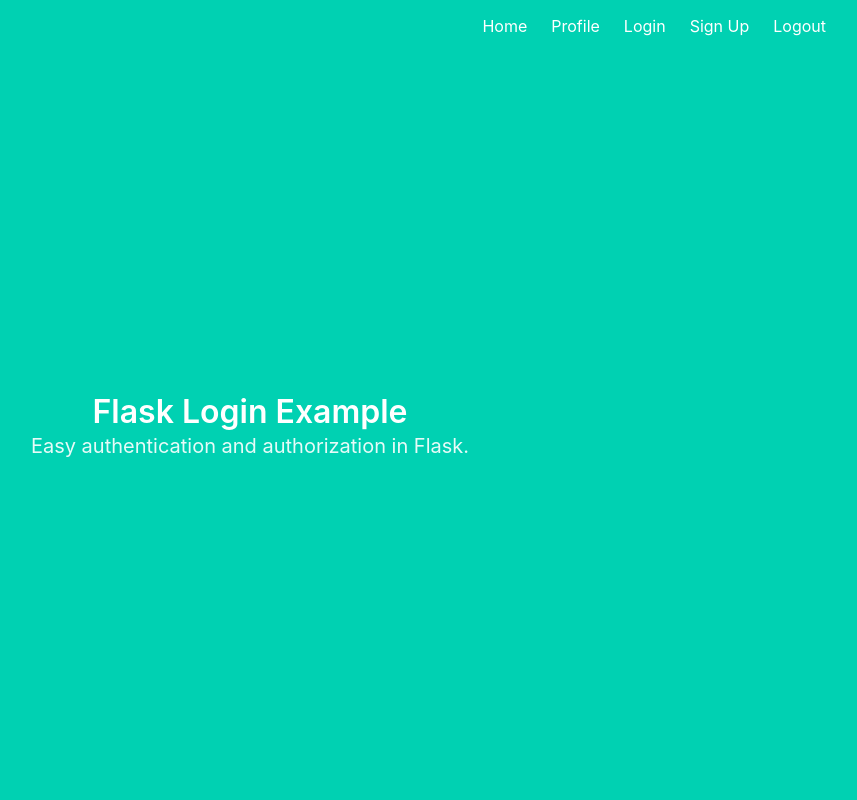
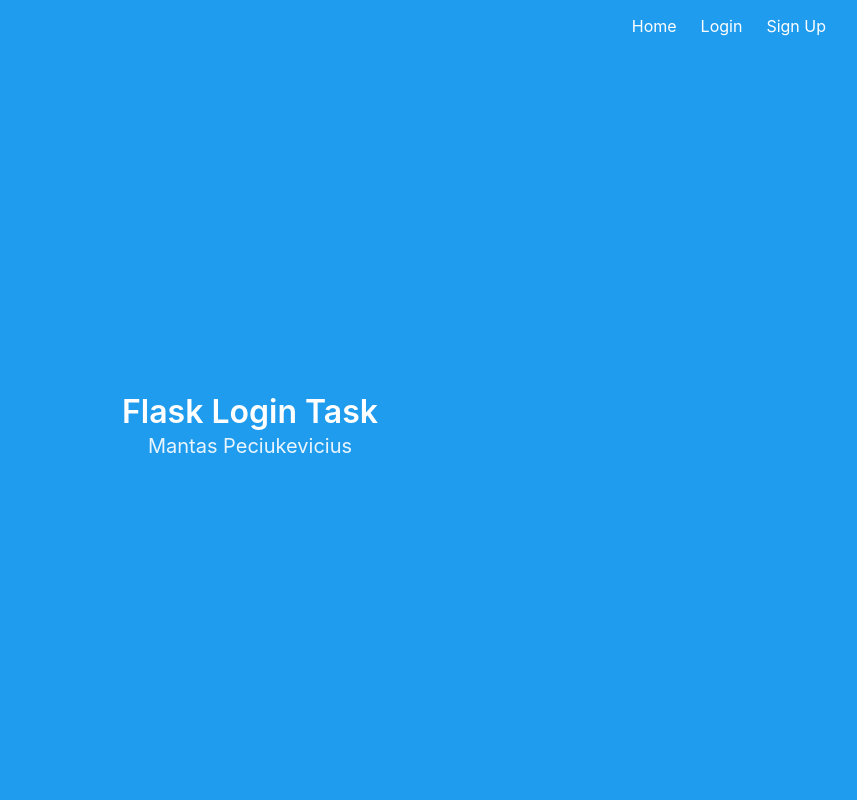
Before and after one commit to freakazoidas/BillSplit6, a Flask app: page / in a window 1280 px wide. Shown: the whole page, without its empty margins (390-1247 px from the left). Run offline with Flask 2, Linux system fonts and the light colour scheme.

Commit message:
hid Profile button while logged out. hid Login button when logged in

```diff
--- a/project/auth.py
+++ b/project/auth.py
@@ -1,5 +1,5 @@
 from flask import Blueprint, flash, redirect, render_template, request, url_for
-from flask_login import login_user
+from flask_login import login_required, login_user, logout_user
 from werkzeug.security import check_password_hash, generate_password_hash
 
 from . import db
@@ -62,5 +62,7 @@ def signup_post():
 
 
 @auth.route('/logout')
+@login_required
 def logout():
-    return 'Logout'
+    logout_user()
+    return redirect(url_for('main.index'))
--- a/project/main.py
+++ b/project/main.py
@@ -1,6 +1,5 @@
 from flask import Blueprint, render_template
-from flask_login import login_required, current_user
-
+from flask_login import current_user, login_required
 
 from . import db
 
@@ -12,6 +11,5 @@ def index():
 
 @main.route('/profile')
 @login_required
-
 def profile():
     return render_template('profile.html', name=current_user.name)
--- a/project/templates/base.html
+++ b/project/templates/base.html
@@ -1,17 +1,18 @@
 <!DOCTYPE html>
 <html>
-
   <head>
-    <meta charset="utf-8">
-    <meta http-equiv="X-UA-Compatible" content="IE=edge">
-    <meta name="viewport" content="width=device-width, initial-scale=1">
+    <meta charset="utf-8" />
+    <meta http-equiv="X-UA-Compatible" content="IE=edge" />
+    <meta name="viewport" content="width=device-width, initial-scale=1" />
     <title>Flask Auth Example</title>
-    <link rel="stylesheet" href="https://cdnjs.cloudflare.com/ajax/libs/bulma/0.7.2/css/bulma.min.css" />
+    <link
+      rel="stylesheet"
+      href="https://cdnjs.cloudflare.com/ajax/libs/bulma/0.7.2/css/bulma.min.css"
+    />
   </head>
 
   <body>
-    <section class="hero is-primary is-fullheight">
-
+    <section class="hero is-info is-fullheight">
       <div class="hero-head">
         <nav class="navbar">
           <div class="container">
@@ -20,18 +21,23 @@
                 <a href="{{ url_for('main.index') }}" class="navbar-item">
                   Home
                 </a>
+                {% if current_user.is_authenticated %}
+
                 <a href="{{ url_for('main.profile') }}" class="navbar-item">
                   Profile
                 </a>
+                {% endif %} {% if not current_user.is_authenticated %}
                 <a href="{{ url_for('auth.login') }}" class="navbar-item">
                   Login
                 </a>
                 <a href="{{ url_for('auth.signup') }}" class="navbar-item">
                   Sign Up
                 </a>
+                {% endif %} {% if current_user.is_authenticated %}
                 <a href="{{ url_for('auth.logout') }}" class="navbar-item">
                   Logout
                 </a>
+                {% endif %}
               </div>
             </div>
           </div>
@@ -40,11 +46,9 @@
 
       <div class="hero-body">
         <div class="container has-text-centered">
-               {% block content %}
-               {% endblock %}
+          {% block content %} {% endblock %}
         </div>
       </div>
     </section>
   </body>
-
 </html>
--- a/project/templates/index.html
+++ b/project/templates/index.html
@@ -1,10 +1,4 @@
-{% extends "base.html" %}
-
-{% block content %}
-<h1 class="title">
-  Flask Login Example
-</h1>
-<h2 class="subtitle">
-  Easy authentication and authorization in Flask.
-</h2>
+{% extends "base.html" %} {% block content %}
+<h1 class="title">Flask Login Task</h1>
+<h2 class="subtitle">Mantas Peciukevicius</h2>
 {% endblock %}
```
Also changed, not shown: project/templates/profile.html (+2 -5 lines). Lines whose indentation alone changed are shown as unchanged.
